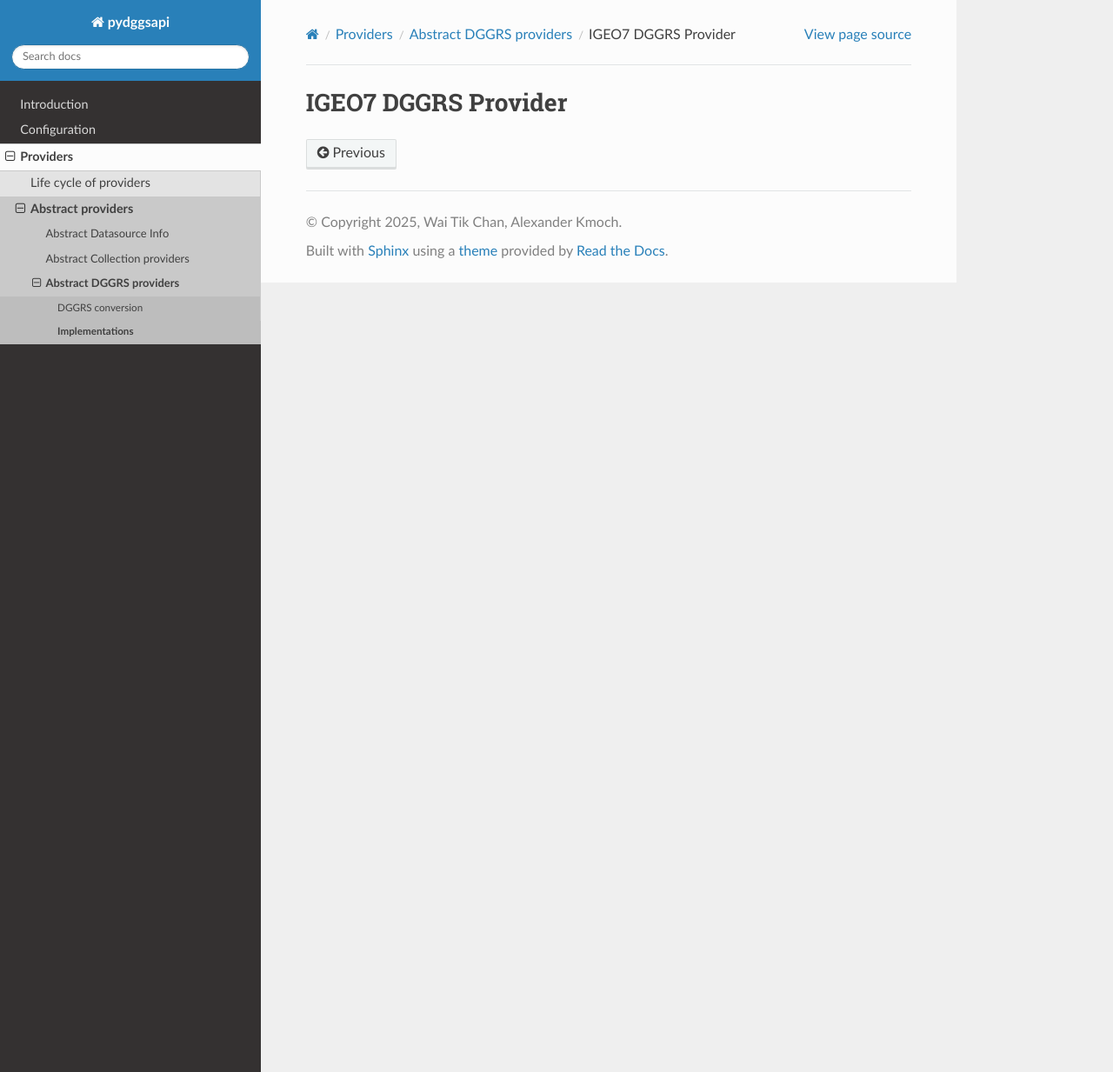
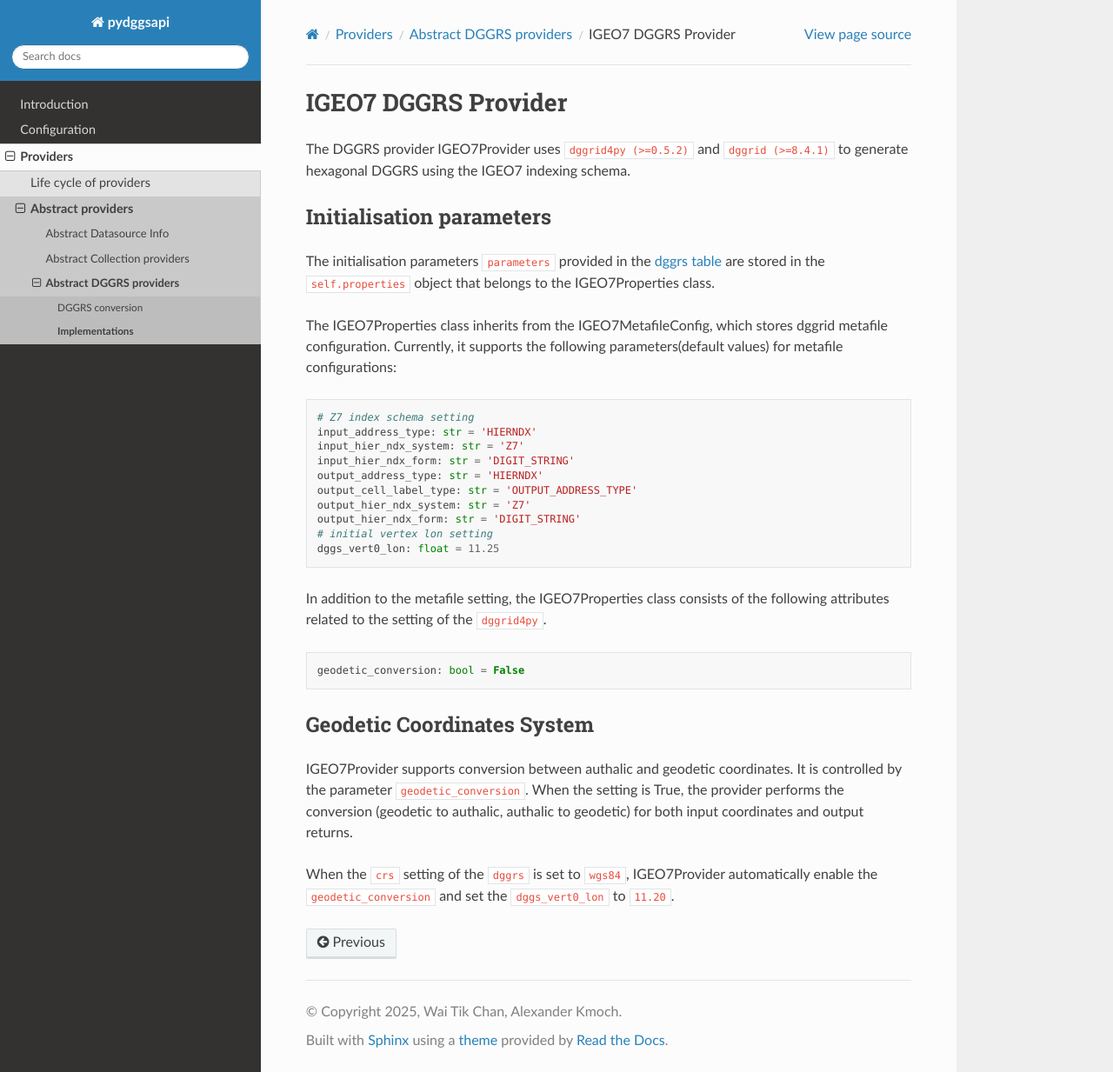
Before and after one commit to crim-ca/pydggsapi, a Sphinx documentation site: the page built from docs/source/providers/dggrs/implementations/igeo7_dggrs_provider.rst, in a window 1280 px wide and 1233 px high. Shown: the whole window at 87% size. Built offline with Sphinx 7.4.7 and the Read the Docs theme 3.1.0, drawn with Linux system fonts in a browser that asks for light colours.

Commit message:
#46 - updated documentation of the IGEO7Provider

```diff
--- a/docs/source/providers/dggrs/implementations/igeo7_dggrs_provider.rst
+++ b/docs/source/providers/dggrs/implementations/igeo7_dggrs_provider.rst
@@ -1,2 +1,35 @@
 IGEO7 DGGRS Provider
 --------------------
+
+The DGGRS provider IGEO7Provider uses ``dggrid4py (>=0.5.2)`` and ``dggrid (>=8.4.1)`` to generate hexagonal DGGRS using the IGEO7 indexing schema.
+
+Initialisation parameters
+=========================
+The initialisation parameters ``parameters`` provided in the :ref:`dggrs table<dggrs>` are stored in the ``self.properties`` object that belongs to the  IGEO7Properties class.
+
+The IGEO7Properties class inherits from the IGEO7MetafileConfig, which stores dggrid metafile configuration.  Currently, it supports the following parameters(default values) for metafile configurations:
+
+.. code-block:: python
+
+   # Z7 index schema setting
+   input_address_type: str = 'HIERNDX'
+   input_hier_ndx_system: str = 'Z7'
+   input_hier_ndx_form: str = 'DIGIT_STRING'
+   output_address_type: str = 'HIERNDX'
+   output_cell_label_type: str = 'OUTPUT_ADDRESS_TYPE'
+   output_hier_ndx_system: str = 'Z7'
+   output_hier_ndx_form: str = 'DIGIT_STRING'
+   # initial vertex lon setting
+   dggs_vert0_lon: float = 11.25
+
+In addition to the metafile setting, the IGEO7Properties class consists of the following attributes related to the setting of the ``dggrid4py``.
+
+.. code-block:: python
+
+   geodetic_conversion: bool = False
+
+Geodetic Coordinates System
+===========================
+IGEO7Provider supports conversion between authalic and geodetic coordinates. It is controlled by the parameter ``geodetic_conversion``. When the setting is True, the provider performs the conversion (geodetic to authalic, authalic to geodetic) for both input coordinates and output returns.
+
+When the ``crs`` setting of the ``dggrs`` is set to ``wgs84``, IGEO7Provider automatically enable the  ``geodetic_conversion`` and set the ``dggs_vert0_lon`` to ``11.20``.
--- a/docs/source/providers/dggrs/index.rst
+++ b/docs/source/providers/dggrs/index.rst
@@ -3,6 +3,7 @@ Abstract DGGRS providers
 
 To implement a DGGRS provider, users need to provide the implementation of the five interfaces listed below:
 
+- get_cls_by_zone_level
 - get_zone_level_by_cls
 - get_cells_zone_level
 - get_relative_zonelevels
```
Also changed, not shown: docs/source/tinydb_configuration/index.rst (+7 -3 lines).
